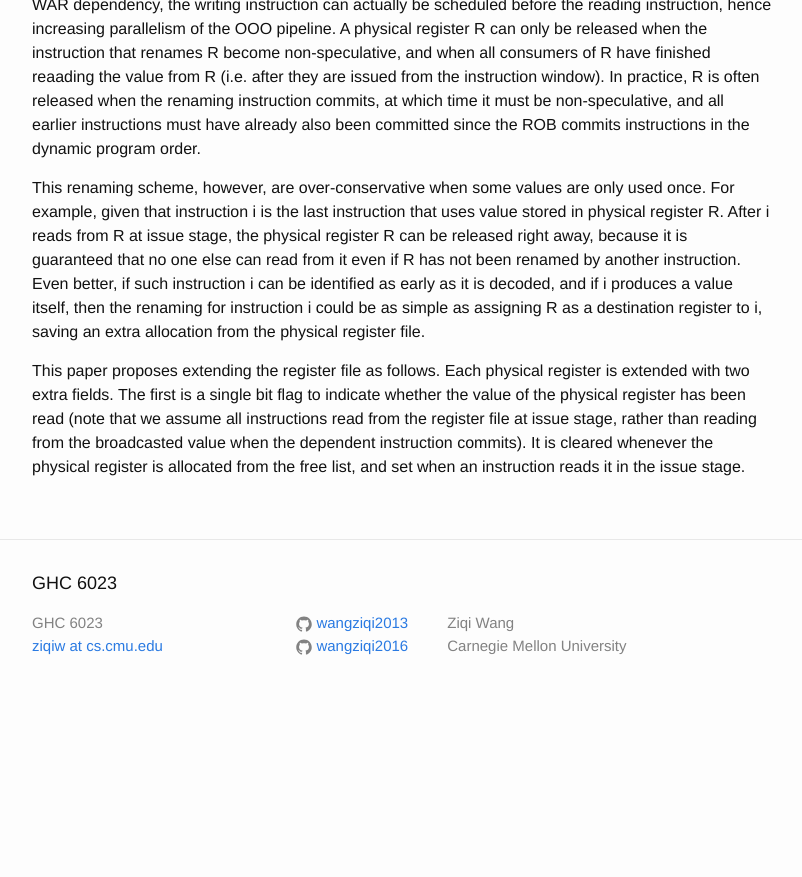
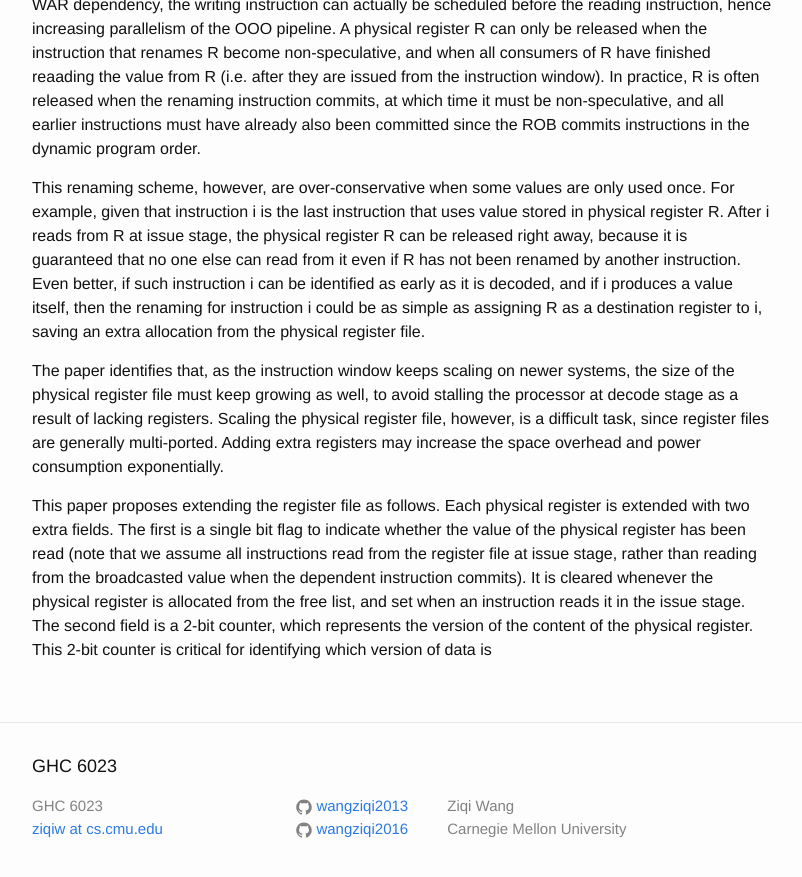
Before and after one commit to wangziqi2013/wangziqi2013.github.io, a Jekyll site: the page built from _posts/2019-08-25-a-novel-register-renaing-technique-for-ooo-processors.markdown, in a window 1280 px wide and 900 px high, scrolled down 571 px. Shown: the top 877 px of the window, without its empty margins (238-1040 px from the left). Built offline with Jekyll 4.4.1, drawn with Linux system fonts in a browser that asks for light colours; before the commit the page ends 1288 px from its top, so only the background shows below that.

Commit message:
Adding transition

```diff
--- a/_posts/2019-08-25-a-novel-register-renaing-technique-for-ooo-processors.markdown
+++ b/_posts/2019-08-25-a-novel-register-renaing-technique-for-ooo-processors.markdown
@@ -29,8 +29,14 @@ renamed by another instruction. Even better, if such instruction i can be identi
 produces a value itself, then the renaming for instruction i could be as simple as assigning R as a destination register
 to i, saving an extra allocation from the physical register file.
 
+The paper identifies that, as the instruction window keeps scaling on newer systems, the size of the physical register file
+must keep growing as well, to avoid stalling the processor at decode stage as a result of lacking registers. Scaling the
+physical register file, however, is a difficult task, since register files are generally multi-ported. Adding extra registers
+may increase the space overhead and power consumption exponentially.
+
 This paper proposes extending the register file as follows. Each physical register is extended with two extra fields.
 The first is a single bit flag to indicate whether the value of the physical register has been read (note that we assume
 all instructions read from the register file at issue stage, rather than reading from the broadcasted value when the
 dependent instruction commits). It is cleared whenever the physical register is allocated from the free list, and set when
-an instruction reads it in the issue stage.
+an instruction reads it in the issue stage. The second field is a 2-bit counter, which represents the version of the
+content of the physical register. This 2-bit counter is critical for identifying which version of data is
```
